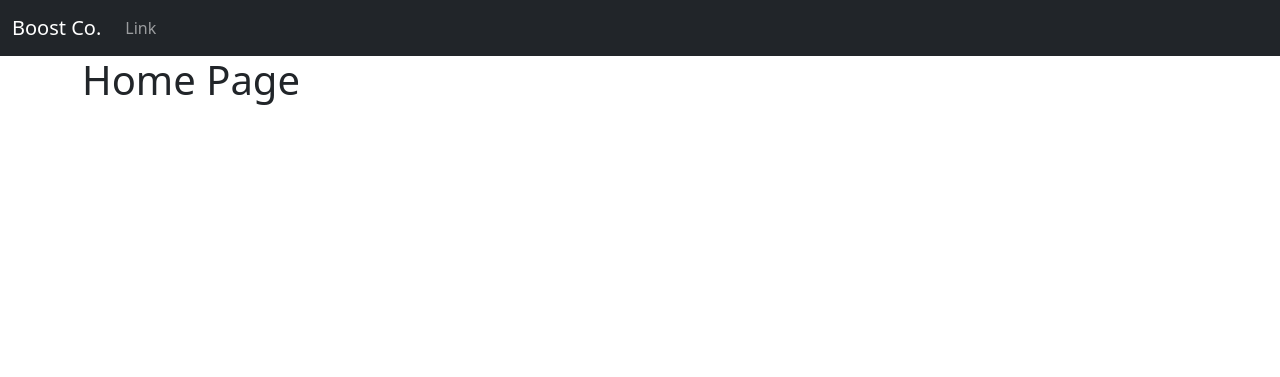
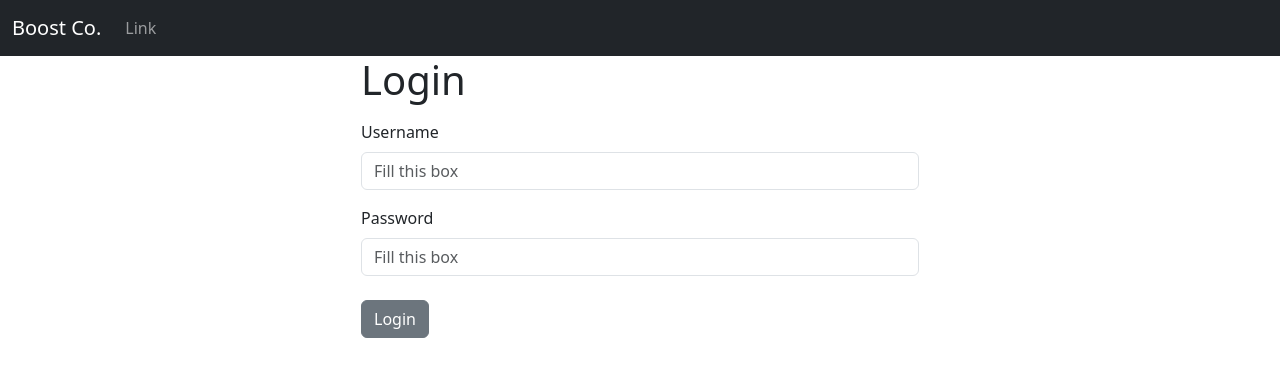
Before and after one commit to MographlloCode/django-crm, a Django app: page / in a window 1280 px wide. Shown: the top 377 px of the page. Run offline with Django 4.2, Linux system fonts and the light colour scheme.

Commit message:
login system added

```diff
--- a/website/templates/base.html
+++ b/website/templates/base.html
@@ -8,7 +8,16 @@
   </head>
   <body>
       {% include 'partials/shared/navbar.html' %}
+
     <div class="container">
+      {% if messages %}
+        {% for message in messages %}
+          <div class="alert alert-warning alert-dismissible fade show" role="alert">
+            <strong>{{ message }}</strong>
+            <button type="button" class="btn-close" data-bs-dismiss="alert" aria-label="Close"></button>
+          </div>
+        {% endfor %}
+      {% endif %}
         {% block content %}
         {% endblock %}
     </div>
--- a/website/templates/home.html
+++ b/website/templates/home.html
@@ -1,4 +1,23 @@
 {% extends 'base.html' %}
 {% block content %}
-    <h1>Home Page</h1>
+
+    {% if user.is_authenticated %}
+        <h1>Welcome!</h1>
+    {% else %}
+        <div class='col-md-6 offset-md-3'>
+            <h1 class='mb-3'>Login</h1>
+            <form method='POST' action="{% url 'home'%}">
+                {% csrf_token %}
+                    <div class="mb-3">
+                    <label for="username" class="form-label">Username</label>
+                    <input type="text" class="form-control" name='username', placeholder='Fill this box' required>
+                    </div>
+                    <div class="mb-4">
+                    <label for="password" class="form-label">Password</label>
+                    <input type="password" class="form-control" name='password' placeholder='Fill this box' required>
+                    </div>
+                    <button type="submit" class="btn btn-secondary">Login</button>
+            </form>
+        </div>
+    {% endif %}
 {% endblock %}
--- a/website/urls.py
+++ b/website/urls.py
@@ -3,4 +3,5 @@ from website import views
 
 urlpatterns = [
     path('', views.home, name='home'),
+    path('logout/', views.logout_user, name='logout'),
 ]
--- a/website/views.py
+++ b/website/views.py
@@ -1,5 +1,27 @@
-from django.shortcuts import render
+from django.shortcuts import render, redirect
+from django.contrib.auth import authenticate, login, logout
+from django.contrib import messages
 
 def home(request):
     ''' Home Page View '''
+
+    # Check to see if logging in
+    if request.method == 'POST':
+        username = request.POST['username']
+        password = request.POST['password']
+
+        # Authenticate
+        user = authenticate(request, username=username, password=password)
+        if user is not None:
+            login(request, user)
+            messages.success(request, 'You have been logged in!')
+            return redirect('home')
+        else:
+            messages.success(request, 'There was an error logging in, please, try again...')
+            return redirect('home')
+
     return render(request, 'home.html', {})
+
+def logout_user(request):
+    ''' Logout User '''
+    pass
```
